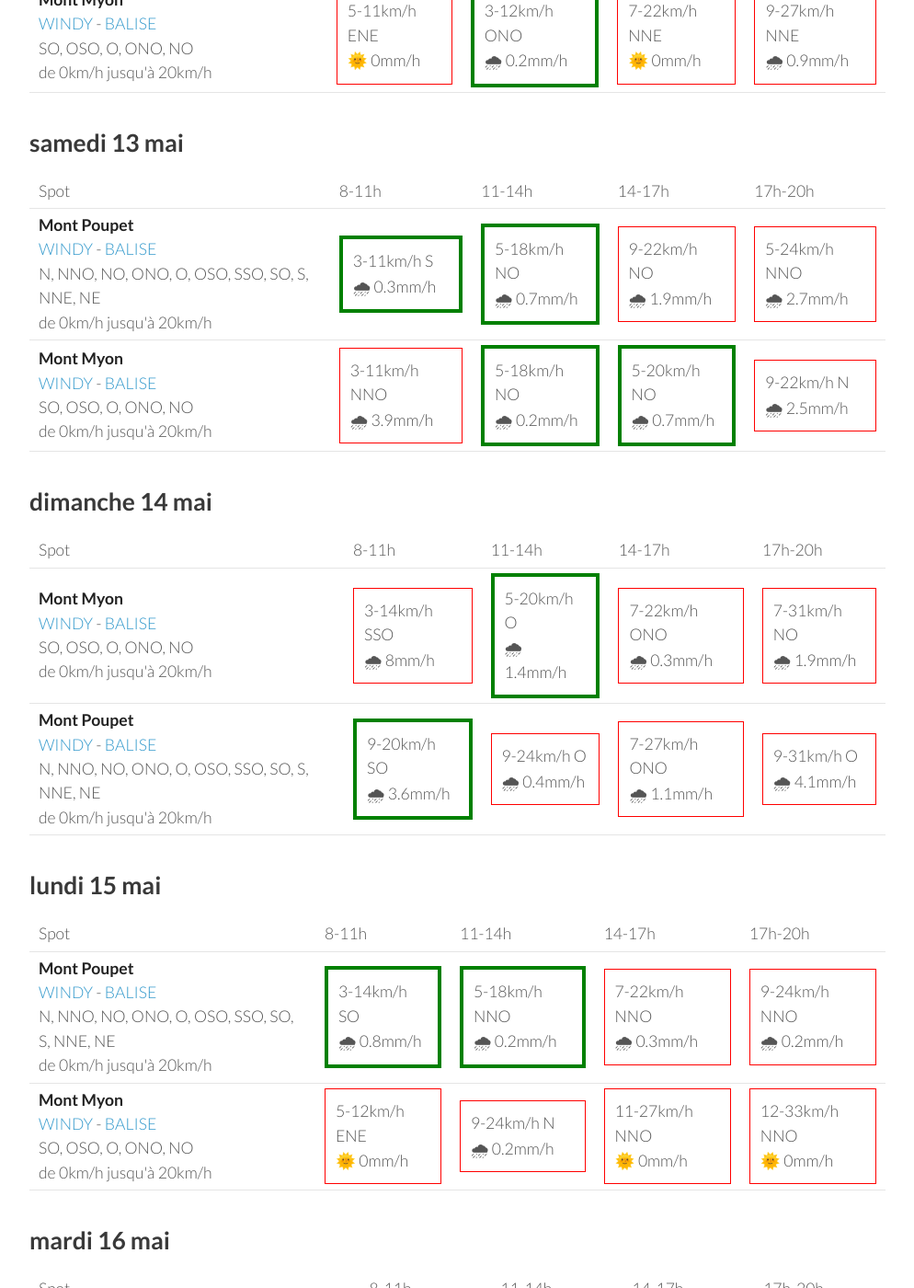
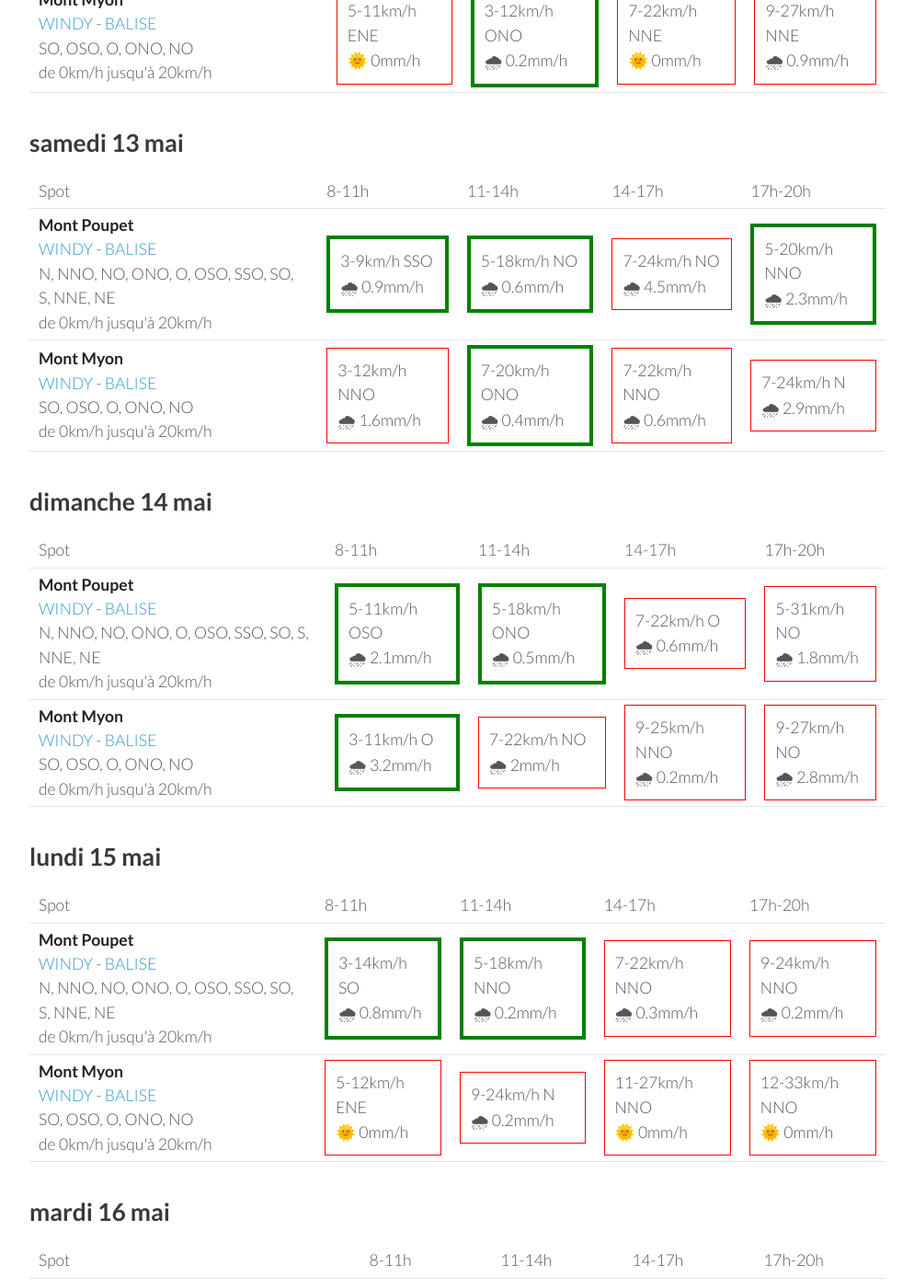
Before and after one commit to parapente-dans-le-nord/parapente-dans-le-nord.github.io, a Jekyll site: the page built from jura.markdown, in a window 1280 px wide and 1400 px high, scrolled down 921 px. Shown: the whole window at 92% size, without its empty margins (26-1020 px from the left). Built offline with Jekyll 4.4.1, drawn with Linux system fonts in a browser that asks for light colours; some of the changed text lies outside the part shown.

Commit message:
update index.markdown

```diff
--- a/jura.markdown
+++ b/jura.markdown
@@ -94,20 +94,20 @@ page mise à jour le jeudi 11 mai 13:20
 <tr>
         <td><strong>Mont Poupet</strong><br><a href="https://windy.com/46.970/5.876?46.541,5.876,8">WINDY</a> - <span class=""><a href="http://www.balisemeteo.com/balise.php?idBalise=92">BALISE</a> </span><br> <span class="vent-favorable">N, NNO, NO, ONO, O, OSO, SSO, SO, S, NNE, NE</span><br><span class="force-vent">de 0km/h jusqu'à 20km/h</span> </td>
 
-            <td><div class="flyable"><p>3-11km/h S</p><p>🌧 0.3mm/h</p></div></td>
-            <td><div class="flyable"><p>5-18km/h NO</p><p>🌧 0.7mm/h</p></div></td>
-            <td><div class="not-flyable"><p>9-22km/h NO</p><p>🌧 1.9mm/h</p></div></td>
-            <td><div class="not-flyable"><p>5-24km/h NNO</p><p>🌧 2.7mm/h</p></div></td>
+            <td><div class="flyable"><p>3-9km/h SSO</p><p>🌧 0.9mm/h</p></div></td>
+            <td><div class="flyable"><p>5-18km/h NO</p><p>🌧 0.6mm/h</p></div></td>
+            <td><div class="not-flyable"><p>7-24km/h NO</p><p>🌧 4.5mm/h</p></div></td>
+            <td><div class="flyable"><p>5-20km/h NNO</p><p>🌧 2.3mm/h</p></div></td>
 
 
     </tr>
 <tr>
         <td><strong>Mont Myon</strong><br><a href="https://windy.com/46.331/5.397?45.898,5.394,8,m:eWoagj8">WINDY</a> - <span class=""><a href="http://www.balisemeteo.com/balise.php?idBalise=70">BALISE</a> </span><br> <span class="vent-favorable">SO, OSO, O, ONO, NO</span><br><span class="force-vent">de 0km/h jusqu'à 20km/h</span> </td>
 
-            <td><div class="not-flyable"><p>3-11km/h NNO</p><p>🌧 3.9mm/h</p></div></td>
-            <td><div class="flyable"><p>5-18km/h NO</p><p>🌧 0.2mm/h</p></div></td>
-            <td><div class="flyable"><p>5-20km/h NO</p><p>🌧 0.7mm/h</p></div></td>
-            <td><div class="not-flyable"><p>9-22km/h N</p><p>🌧 2.5mm/h</p></div></td>
+            <td><div class="not-flyable"><p>3-12km/h NNO</p><p>🌧 1.6mm/h</p></div></td>
+            <td><div class="flyable"><p>7-20km/h ONO</p><p>🌧 0.4mm/h</p></div></td>
+            <td><div class="not-flyable"><p>7-22km/h NNO</p><p>🌧 0.6mm/h</p></div></td>
+            <td><div class="not-flyable"><p>7-24km/h N</p><p>🌧 2.9mm/h</p></div></td>
 
 
     </tr>
@@ -128,22 +128,22 @@ page mise à jour le jeudi 11 mai 13:20
       <td>17h-20h</td>
     </tr>
 <tr>
-        <td><strong>Mont Myon</strong><br><a href="https://windy.com/46.331/5.397?45.898,5.394,8,m:eWoagj8">WINDY</a> - <span class=""><a href="http://www.balisemeteo.com/balise.php?idBalise=70">BALISE</a> </span><br> <span class="vent-favorable">SO, OSO, O, ONO, NO</span><br><span class="force-vent">de 0km/h jusqu'à 20km/h</span> </td>
+        <td><strong>Mont Poupet</strong><br><a href="https://windy.com/46.970/5.876?46.541,5.876,8">WINDY</a> - <span class=""><a href="http://www.balisemeteo.com/balise.php?idBalise=92">BALISE</a> </span><br> <span class="vent-favorable">N, NNO, NO, ONO, O, OSO, SSO, SO, S, NNE, NE</span><br><span class="force-vent">de 0km/h jusqu'à 20km/h</span> </td>
 
-            <td><div class="not-flyable"><p>3-14km/h SSO</p><p>🌧 8mm/h</p></div></td>
-            <td><div class="flyable"><p>5-20km/h O</p><p>🌧 1.4mm/h</p></div></td>
-            <td><div class="not-flyable"><p>7-22km/h ONO</p><p>🌧 0.3mm/h</p></div></td>
-            <td><div class="not-flyable"><p>7-31km/h NO</p><p>🌧 1.9mm/h</p></div></td>
+            <td><div class="flyable"><p>5-11km/h OSO</p><p>🌧 2.1mm/h</p></div></td>
+            <td><div class="flyable"><p>5-18km/h ONO</p><p>🌧 0.5mm/h</p></div></td>
+            <td><div class="not-flyable"><p>7-22km/h O</p><p>🌧 0.6mm/h</p></div></td>
+            <td><div class="not-flyable"><p>5-31km/h NO</p><p>🌧 1.8mm/h</p></div></td>
 
 
     </tr>
 <tr>
-        <td><strong>Mont Poupet</strong><br><a href="https://windy.com/46.970/5.876?46.541,5.876,8">WINDY</a> - <span class=""><a href="http://www.balisemeteo.com/balise.php?idBalise=92">BALISE</a> </span><br> <span class="vent-favorable">N, NNO, NO, ONO, O, OSO, SSO, SO, S, NNE, NE</span><br><span class="force-vent">de 0km/h jusqu'à 20km/h</span> </td>
+        <td><strong>Mont Myon</strong><br><a href="https://windy.com/46.331/5.397?45.898,5.394,8,m:eWoagj8">WINDY</a> - <span class=""><a href="http://www.balisemeteo.com/balise.php?idBalise=70">BALISE</a> </span><br> <span class="vent-favorable">SO, OSO, O, ONO, NO</span><br><span class="force-vent">de 0km/h jusqu'à 20km/h</span> </td>
 
-            <td><div class="flyable"><p>9-20km/h SO</p><p>🌧 3.6mm/h</p></div></td>
-            <td><div class="not-flyable"><p>9-24km/h O</p><p>🌧 0.4mm/h</p></div></td>
-            <td><div class="not-flyable"><p>7-27km/h ONO</p><p>🌧 1.1mm/h</p></div></td>
-            <td><div class="not-flyable"><p>9-31km/h O</p><p>🌧 4.1mm/h</p></div></td>
+            <td><div class="flyable"><p>3-11km/h O</p><p>🌧 3.2mm/h</p></div></td>
+            <td><div class="not-flyable"><p>7-22km/h NO</p><p>🌧 2mm/h</p></div></td>
+            <td><div class="not-flyable"><p>9-25km/h NNO</p><p>🌧 0.2mm/h</p></div></td>
+            <td><div class="not-flyable"><p>9-27km/h NO</p><p>🌧 2.8mm/h</p></div></td>
 
 
     </tr>
```
Also changed, not shown: other parts of jura.markdown (+1 -1 lines).
